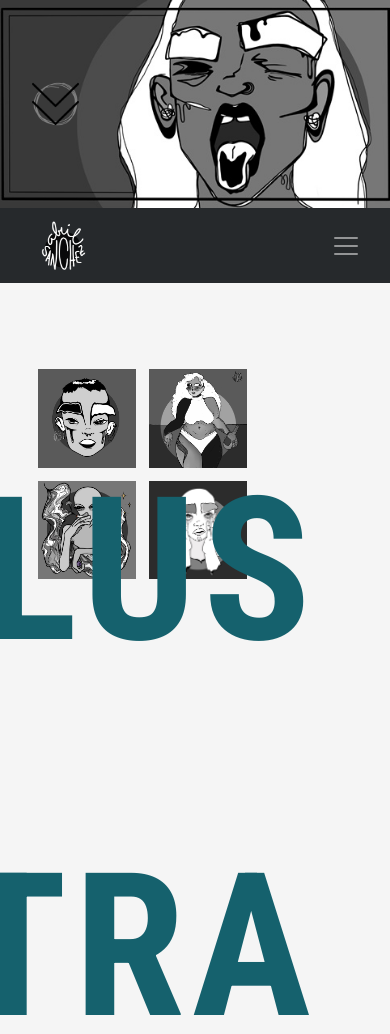
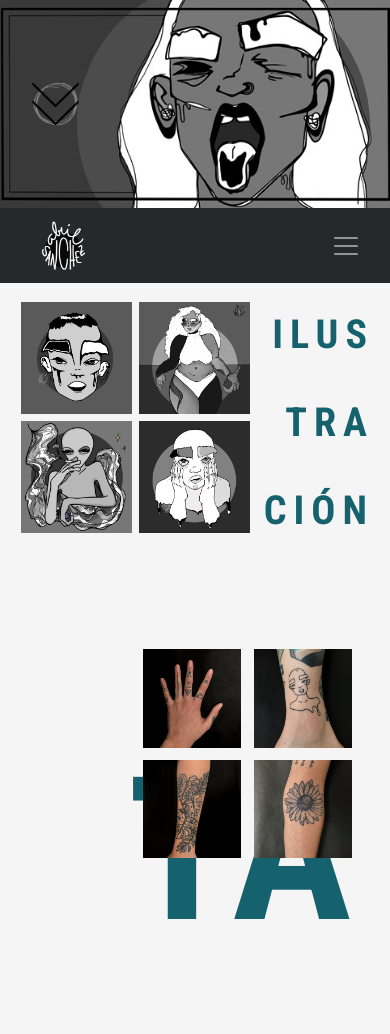
Before and after one commit to galarocio/portfolio-sanchez, a website: page index.html in a window 390 px wide. Shown: the top 1034 px of the page. Drawn offline with nearby package versions, Linux system fonts and the light colour scheme.

Commit message:
avance-mobile

```diff
--- a/scss/_mediaqueries.scss
+++ b/scss/_mediaqueries.scss
@@ -177,8 +177,10 @@
 @media all and (max-width:400px)
 
 {
-	.banner {background-image: url(../media/bannerfinalmobile.jpg);
+	.banner {
+			background-image: url(../media/bannerfinalmobile.jpg);
 			height: 13em;
+
 				&__button--nav {margin-top:0px;
 								width: 60%;
 								justify-content: start;
@@ -190,5 +192,23 @@
     height: 100%;
     grid-template-areas: "banner" "nav" "ilus" "tatu" "indu" "footer";
     grid-template-rows: auto auto auto auto auto auto;
-}
-}
+					}
+	.seccionUno {
+		img {width: 50%;}
+
+		&__fotos--arriba {
+    		padding-top: 1rem;
+ 			justify-content: center;
+ 				img {padding: 0.2em}
+ 						}
+ 		&__fotos--abajo {
+    		justify-content: center;}
+    					}
+
+    .seccionUno__titulo {line-height: 40%;
+    					margin-right: 1rem;
+    					margin-top: 1rem;
+    		p {font-size: 40px}
+
+    					}
+    			}
```
Also changed, not shown: css/estilos.css.
